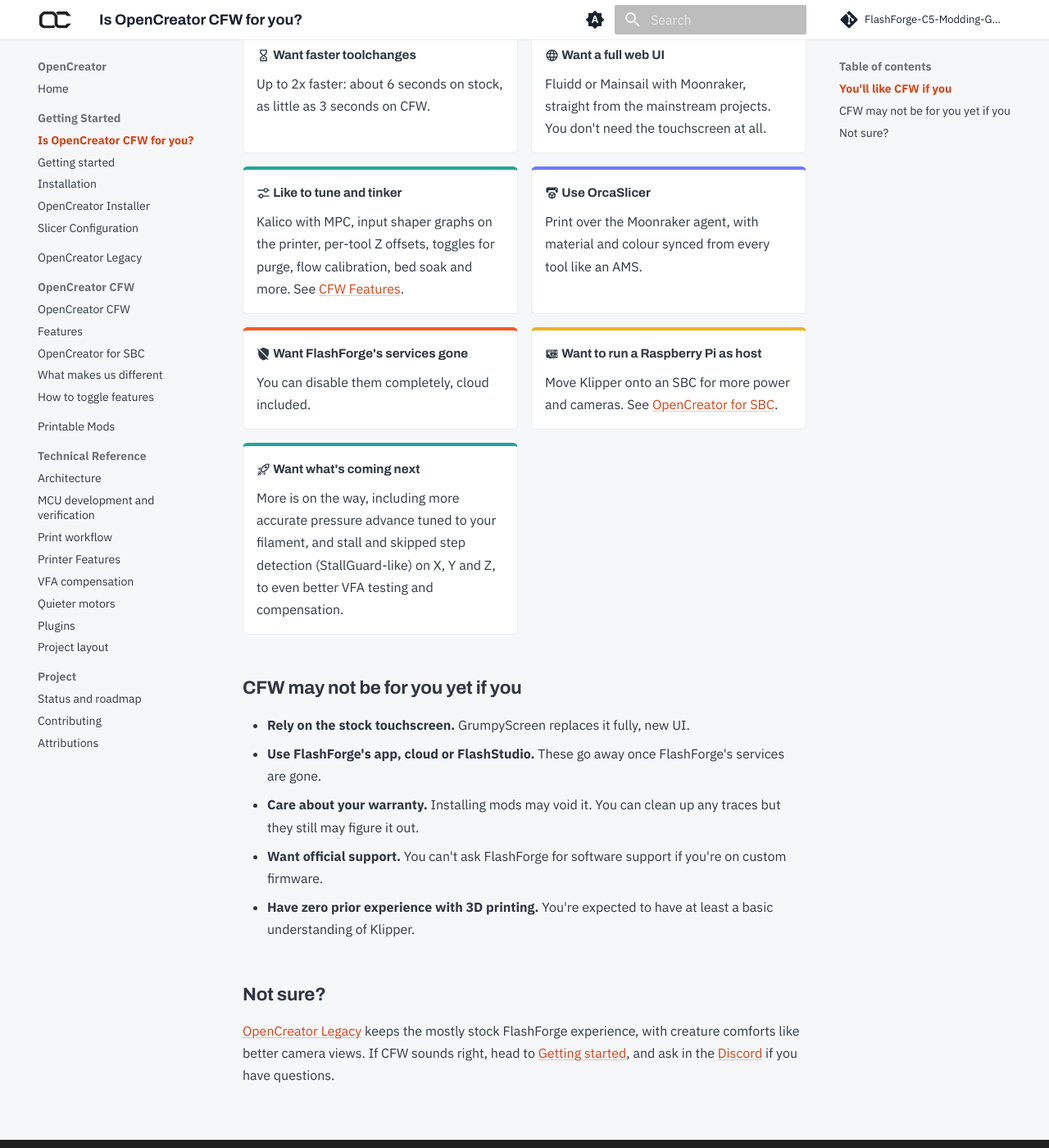
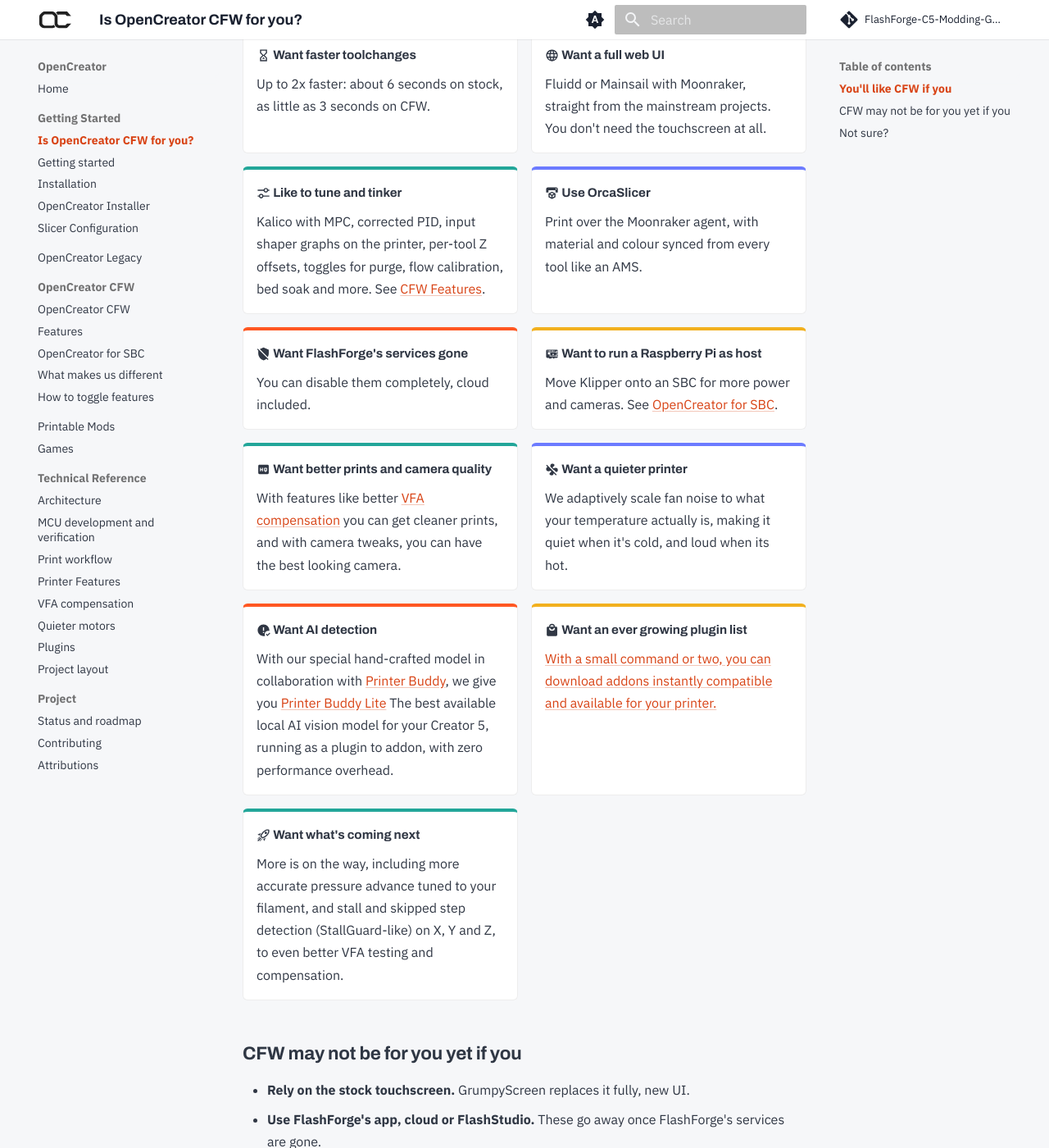
Before and after one commit to FlashForge-C5-Modding-Group/OpenCreator, an MkDocs documentation site: the page built from docs/is-cfw-for-you.md, in a window 1280 px wide and 1400 px high, scrolled down 308 px. Shown: the whole window at 82% size. Built offline with MkDocs 1.6.1 and Material for MkDocs 9.7.7, drawn with Linux system fonts in a browser that asks for light colours; comment, search, counter and statistics services are not loaded; some of the changed text lies outside the part shown.

Commit message:
gaems and cfw for you updates

```diff
--- a/docs/is-cfw-for-you.md
+++ b/docs/is-cfw-for-you.md
@@ -24,7 +24,7 @@ and a web UI. It's in public alpha, so it suits some people more than others.
 
     ---
 
-    Kalico with MPC, input shaper graphs on the printer, per-tool Z offsets, toggles for purge, flow
+    Kalico with MPC, corrected PID, input shaper graphs on the printer, per-tool Z offsets, toggles for purge, flow
     calibration, bed soak and more. See [CFW Features](cfwfeatures.md).
 
 -   :material-printer-3d: **Use OrcaSlicer**
@@ -45,6 +45,31 @@ and a web UI. It's in public alpha, so it suits some people more than others.
 
     Move Klipper onto an SBC for more power and cameras. See [OpenCreator for SBC](rpi-klipper.md).
 
+-   :material-quality-high: **Want better prints and camera quality**
+
+    ---
+
+    With features like better [VFA compensation](vfa-compensation.md) you can get cleaner prints, and with camera tweaks, you can have the best looking camera.
+
+-   :material-fan-off: **Want a quieter printer**
+
+    ---
+
+    We adaptively scale fan noise to what your temperature actually is, making it quiet when it's cold, and loud when its hot.
+
+-   :material-alert-circle-check: **Want AI detection**
+
+    ---
+
+    With our special hand-crafted model in collaboration with [Printer Buddy](https://github.com/printer-buddy/printer-buddy), we give you [Printer Buddy Lite](https://github.com/FlashForge-C5-Modding-Group/printer-buddy-lite)
+    The best available local AI vision model for your Creator 5, running as a plugin to addon, with zero performance overhead.
+
+-   :material-shopping: **Want an ever growing plugin list**
+
+    ---
+
+    [With a small command or two, you can download addons instantly compatible and available for your printer.](plugins.md)
+
 -   :material-rocket-launch-outline: **Want what's coming next**
 
     ---
@@ -60,7 +85,8 @@ and a web UI. It's in public alpha, so it suits some people more than others.
 - **Use FlashForge's app, cloud or FlashStudio.** These go away once FlashForge's services are gone.
 - **Care about your warranty.** Installing mods may void it. You can clean up any traces but they still may figure it out.
 - **Want official support.** You can't ask FlashForge for software support if you're on custom firmware.
-- **Have zero prior experience with 3D printing.** You're expected to have at least a basic understanding of Klipper.
+- **Have zero prior experience with 3D printing.** You're expected to have at least a basic understanding of Klipper. We can help, but we aren't perfect.
+- **Your main language is anything other than English.** Currently, multi-lingual support is basic and not automatic. In development!
 
 ## Not sure?
 
--- a/mkdocs.yml
+++ b/mkdocs.yml
@@ -106,6 +106,7 @@ nav:
     - What makes us different: different.md
     - How to toggle features: toggle-features.md
   - Printable Mods: printable-mods.md
+  - Games: games.md
   - Technical Reference:
     - Architecture: architecture.md
     - MCU development and verification: mcu-development.md
```
Also changed, not shown: docs/games.md (added, +52 -0 lines), docs/assets/images/doom.jpg (added), docs/assets/images/sonic-mania.jpg (added).
